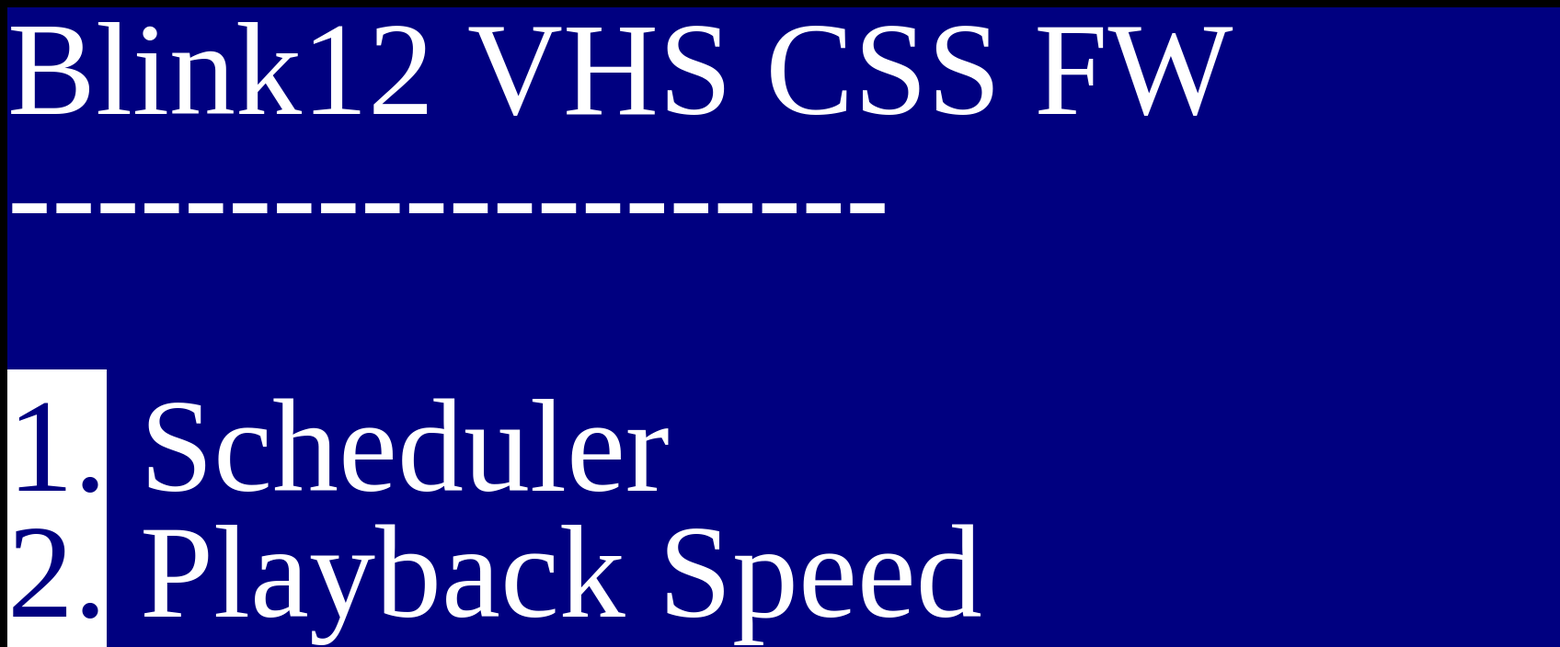
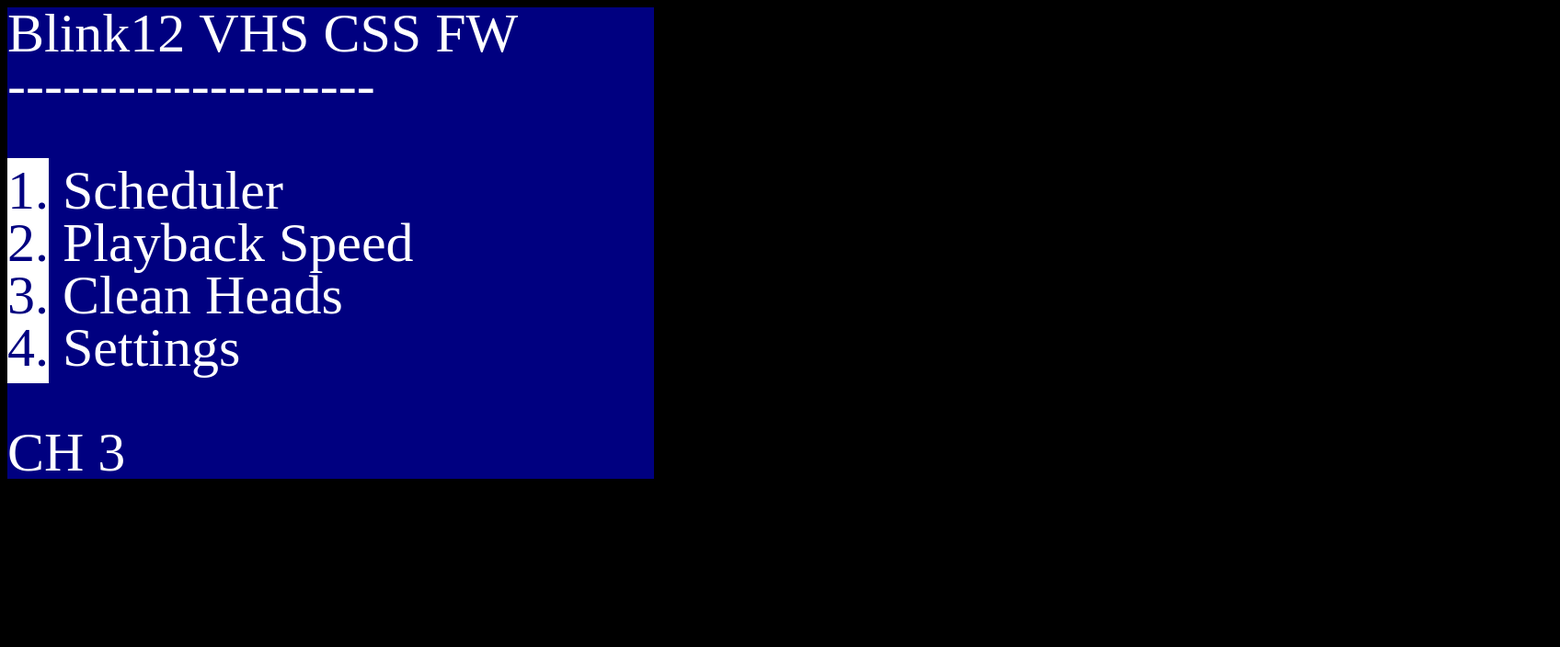
Before and after one commit to mplewis/blink12, a Vue app: page / in a window 1280 px wide. Shown: the top 704 px of the page at 92% size, 1696 px wide, since content can reach past the window. Built offline with nearby package versions, Linux system fonts and the light colour scheme; a web font is replaced by a local one.

Commit message:
refactor: extract props

```diff
--- a/src/App.vue
+++ b/src/App.vue
@@ -1,17 +1,28 @@
 <template>
-  <div id="app">
-    <Screen/>
-  </div>
+  <Screen :lines="lines" />
 </template>
 
 <script lang="ts">
 import { Component, Vue } from "vue-property-decorator";
-import Screen from "./components/Screen.vue";
+import { blink, invert, link, Printable } from "./styler";
+import Screen, { PrintableLines } from "./components/Screen.vue";
+
+const lines: PrintableLines = [
+  ["Blink12 VHS CSS FW"],
+  ["--------------------"],
+  [],
+  [invert("1."), " ", link("Scheduler", "#/scheduler")],
+  [invert("2."), " ", link("Playback Speed", "#/play")],
+  [invert("3."), " ", link("Clean Heads", "#/heads")],
+  [invert("4."), " ", link("Settings", "#/settings")],
+  [],
+  ["CH 3", "        ", blink("12:00 AM")]
+];
 
 @Component({
-  components: {
-    Screen
-  }
+  components: { Screen }
 })
-export default class App extends Vue {}
+export default class App extends Vue {
+  lines = lines;
+}
 </script>
--- a/src/components/Screen.vue
+++ b/src/components/Screen.vue
@@ -6,37 +6,28 @@
 
 <script lang="ts">
 import Styler from "./Styler.vue";
-import { blink, invert, link } from "../styler";
-import { Component, Vue } from "vue-property-decorator";
+import { blink, invert, link, Printable } from "../styler";
+import { Vue, Component, Prop } from "vue-property-decorator";
 
 function toChars(line: string) {
   return Array.from(line.replace(/ /g, "\xa0"));
 }
 
-const lines = [
-  ["Blink12 VHS CSS FW"],
-  ["--------------------"],
-  [],
-  [invert("1."), " ", link("Scheduler", "#/scheduler")],
-  [invert("2."), " ", link("Playback Speed", "#/play")],
-  [invert("3."), " ", link("Clean Heads", "#/heads")],
-  [invert("4."), " ", link("Settings", "#/settings")],
-  [],
-  ["CH 3", "        ", blink("12:00 AM")]
-];
+export type PrintableLines = Printable[][];
 
-export default {
-  name: "Screen",
-  components: { Styler },
-  data: () => ({ lines })
-};
+@Component({
+  components: { Styler }
+})
+export default class Screen extends Vue {
+  @Prop({ required: true }) lines!: PrintableLines;
+}
 </script>
 
 <style lang="stylus">
 foreground = white;
 background = navy;
 line-height = 0.95;
-size = 144px;
+size = 60px;
 screen-width-chars = 20;
 screen-height-chars = 9;
 // @ 144px
--- a/src/styler.ts
+++ b/src/styler.ts
@@ -26,6 +26,6 @@ export function invert(body: Printable): Invert {
   return { kind: "invert", body };
 }
 
-export function link(body: Printable, href: string) {
+export function link(body: Printable, href: string): Link {
   return { kind: "link", body, href };
 }
```
